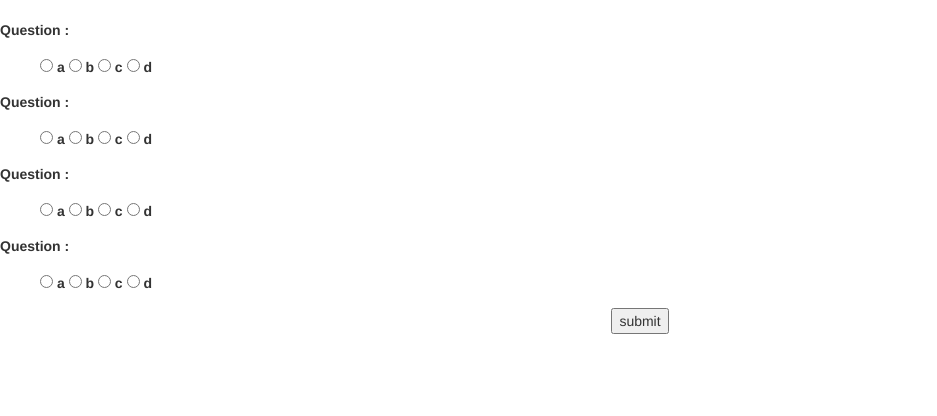
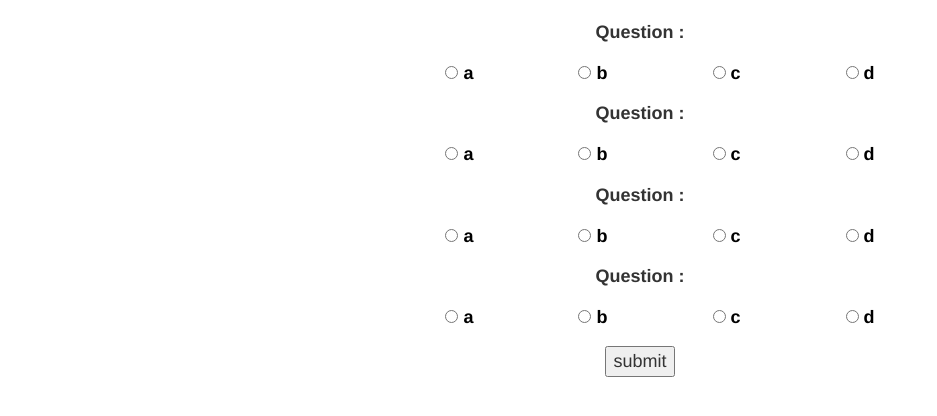
Before and after one commit to LaunoisRemy/GRP5_Piscine_BENBOUAZZA_LAUNOIS_MASANTE_MOUJANE, a Django app: page /creerTOEIC in a window 1280 px wide. Shown: the top 416 px of the page, without its empty margins (0-937 px from the left). Run offline with Django 3.2, Linux system fonts and the light colour scheme; some libraries are stand-ins or nearby versions.

Commit message:
Ajout css pour créer TOEIC

```diff
--- a/site_web/static/css/style.css
+++ b/site_web/static/css/style.css
@@ -1,6 +1,14 @@
-li{
+#toeic li{
     display: inline;
-    margin : auto;
+    margin : 25px 50px;
+    text-align: center;
+    color: black;
+}
+#toeic{
+    display: inline;
+    margin-left: 50px;
+    text-align: center;
+    font-size: large;
 }
 #valider {
     display: block;
```
